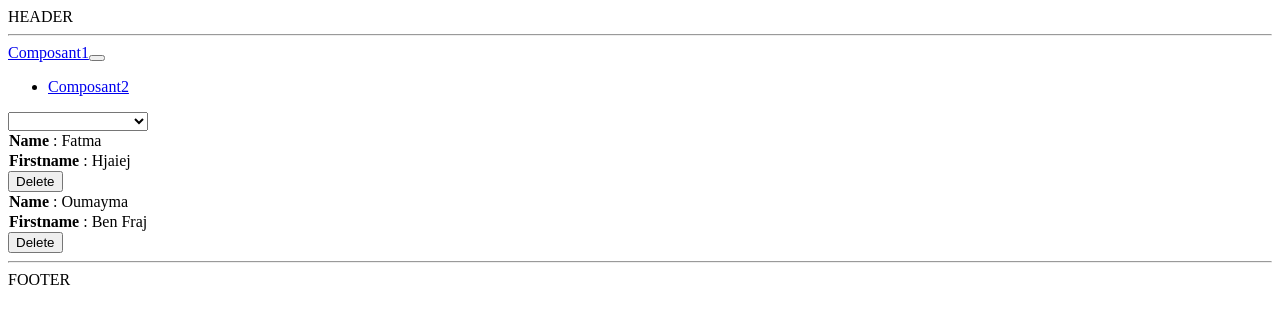
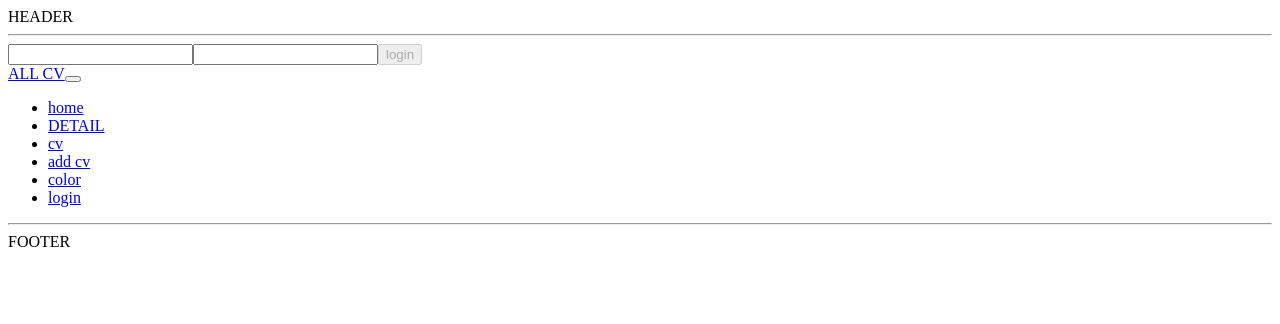
Before and after one commit to lina1717/GMC2, an Angular app: page /login in a window 1280 px wide. Before the commit this address led to /. Shown: the top 324 px of the page. Built offline with nearby package versions, Linux system fonts and the light colour scheme.

Commit message:
checkLogin

```diff
--- a/src/app/app.component.html
+++ b/src/app/app.component.html
@@ -1,9 +1,10 @@
 HEADER
 <hr>
-<app-composant></app-composant>
-<app-router-simulator></app-router-simulator>
-<app-detail-person></app-detail-person>
+
+
 <router-outlet></router-outlet>
+<app-header></app-header>
+
 
 <hr>
  FOOTER
--- a/src/app/app.module.ts
+++ b/src/app/app.module.ts
@@ -11,6 +11,8 @@
 import { ColorComponent } from './color/color.component';
 import { DetailPersonComponent } from './detail-person/detail-person.component';
 import { ModelComponent } from './model/model.component';
+import { LoginComponent } from './login/login.component';
+import { HeaderComponent } from './header/header.component';
 
 @NgModule({
   declarations: [
@@ -21,7 +23,9 @@
     RouterSimulatorComponent,
     ColorComponent,
     DetailPersonComponent,
-    ModelComponent
+    ModelComponent,
+    LoginComponent,
+    HeaderComponent
   ],
   imports: [
     BrowserModule,
--- /dev/null
+++ b/src/app/header/header.component.html
@@ -0,0 +1,61 @@
+<nav class="navbar navbar-expand-lg navbar-light bg-light">
+
+    <a class="navbar-brand"
+    [routerLink]="['cv']">
+    ALL CV</a>
+    <button class="navbar-toggler"
+    type="button"
+     data-toggle="collapse"
+     data-target="#navbarNav"
+     aria-controls="navbarNav"
+      aria-expanded="false"
+       aria-label="Toggle navigation">
+      <span class="navbar-toggler-icon"></span>
+      </button>
+      <div class="collapse navbar-collapse" id="navbarNav">
+      <ul class="navbar-nav">
+
+        <li class="nav-item">
+          <a class="nav-link "
+          [routerLink]="['']"
+          routerLinkActive="active">
+          home
+        </a>
+        <li class="nav-item">
+          <a class="nav-link "
+           [routerLink]="['detail']"
+           routerLinkActive="active"
+           >
+           DETAIL
+          </a>
+        <li class="nav-item">
+            <a class="nav-link"
+            [routerLink]="['cv']"
+            routerLinkActive="active"
+            >cv
+           </a>
+
+          <li class="nav-item">
+              <a class="nav-link"
+              [routerLink]="['addcv']"
+              routerLinkActive="active"
+              >add cv
+             </a>
+        <li class="nav-item">
+            <a class="nav-link"
+            [routerLink]="['color']"
+            routerLinkActive="active"
+            >color
+           </a>
+         </li>
+         <li class="nav-item">
+          <a class="nav-link"
+          [routerLink]="['login']"
+          routerLinkActive="active"
+          >login
+         </a>
+       </li>
+      </ul>
+
+  </div>
+  </nav>
--- /dev/null
+++ b/src/app/header/header.component.ts
@@ -0,0 +1,15 @@
+import { Component, OnInit } from '@angular/core';
+
+@Component({
+  selector: 'app-header',
+  templateUrl: './header.component.html',
+  styleUrls: ['./header.component.css']
+})
+export class HeaderComponent implements OnInit {
+
+  constructor() { }
+
+  ngOnInit(): void {
+  }
+
+}
--- /dev/null
+++ b/src/app/login/login.component.html
@@ -0,0 +1,27 @@
+<form
+#loginForm= "ngForm">
+
+<input
+type="text"
+name ="email"
+ngModel
+required
+class ="form-control">
+
+
+<input
+type="password"
+name ="password"
+ngModel
+required
+class="form-control">
+
+
+<button
+[disabled]="loginForm.invalid"
+(click)= "login(loginForm)"
+class="btn btn-primary">
+login
+</button>
+
+</form>
--- /dev/null
+++ b/src/app/login/login.component.ts
@@ -0,0 +1,20 @@
+import { Component, OnInit } from '@angular/core';
+
+@Component({
+  selector: 'app-login',
+  templateUrl: './login.component.html',
+  styleUrls: ['./login.component.css']
+})
+export class LoginComponent implements OnInit {
+
+  constructor() { }
+
+  ngOnInit(): void {
+  }
+
+  login(loginForm: any) {
+
+    console.log(loginForm);
+
+    }
+  }
```
Also changed, not shown: src/app/app-routing.module.ts (+4 -3 lines), src/app/header/header.component.css (added), src/app/login/login.component.css (added), 2 other files (tests, documents, lock files or other folders).
